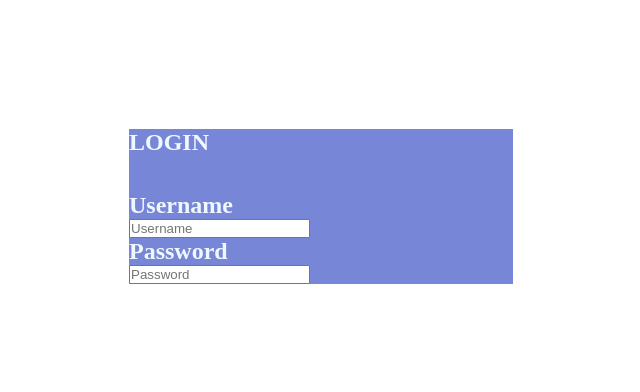
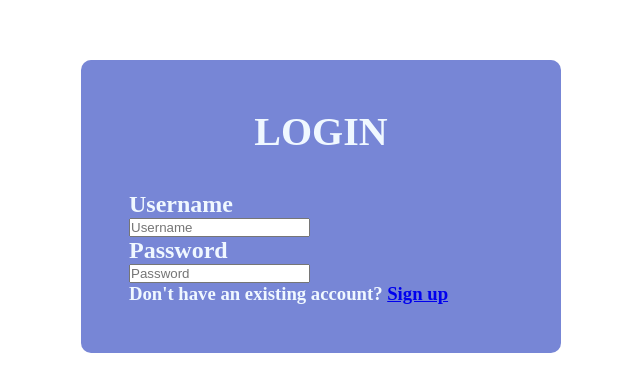
Before and after one commit to Abhay-77/DisCode, a React (Vite) app: page / in a window 1280 px wide. Shown: the part 194-586 px from the top of the page, without its empty margins (319-959 px from the left). Built offline with nearby package versions, Linux system fonts and the light colour scheme.

Commit message:
login half

```diff
--- a/src/components/LoginBox.jsx
+++ b/src/components/LoginBox.jsx
@@ -1,4 +1,4 @@
-
+import { Link } from "react-router-dom";
 
 const LoginBox = () => {
   return (
@@ -17,9 +17,12 @@ const LoginBox = () => {
             <input type="text" placeholder="Password" />
           </label>
         </form>
+        <h3>
+          Don't have an existing account? <Link>Sign up</Link>
+        </h3>
       </section>
     </>
   );
-}
+};
 
-export default LoginBox
+export default LoginBox;
--- a/src/index.css
+++ b/src/index.css
@@ -7,7 +7,12 @@
   background: #7786d6;
   color: aliceblue;
   min-width: 30%;
-
+  padding: 3rem;
+  border-radius: 10px;
+}
+.loginbox h1 {
+  font-size: 2.5rem;
+  text-align: center;
 }
 
 .loginpage {
```
